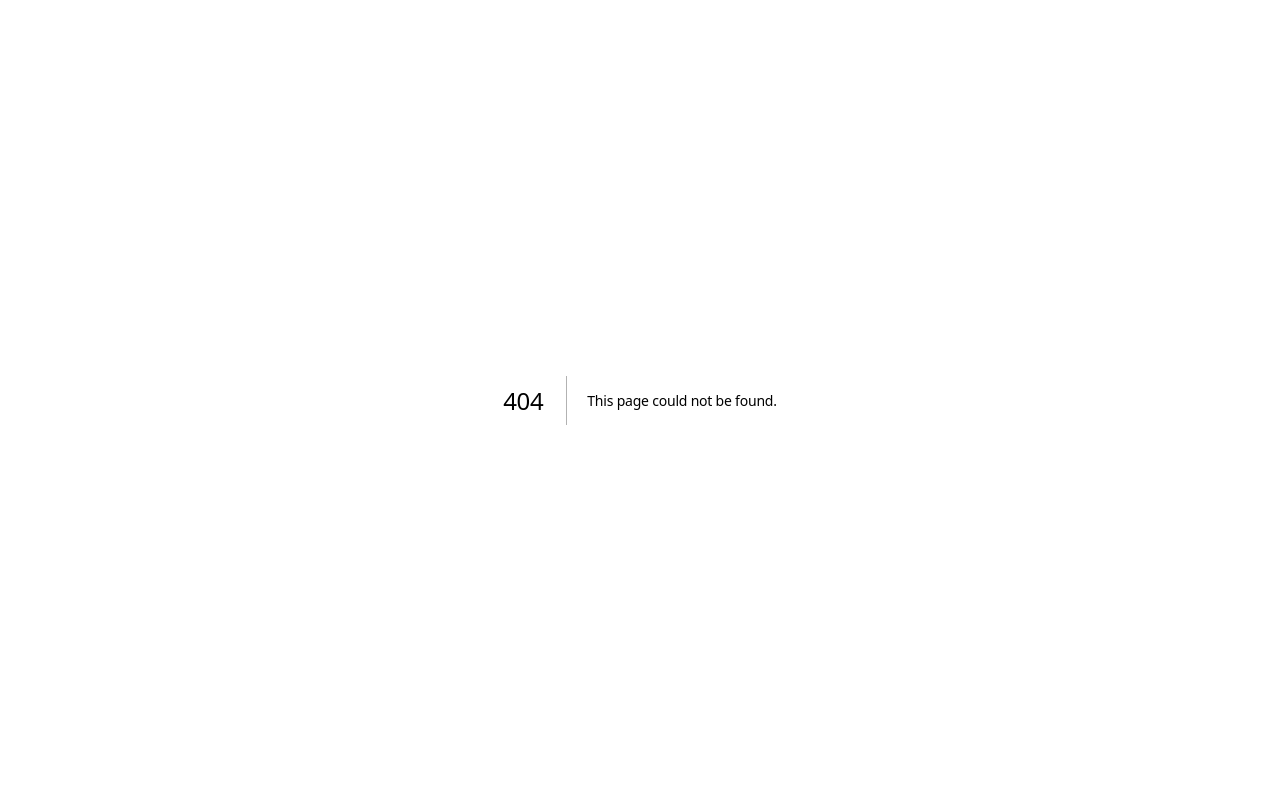
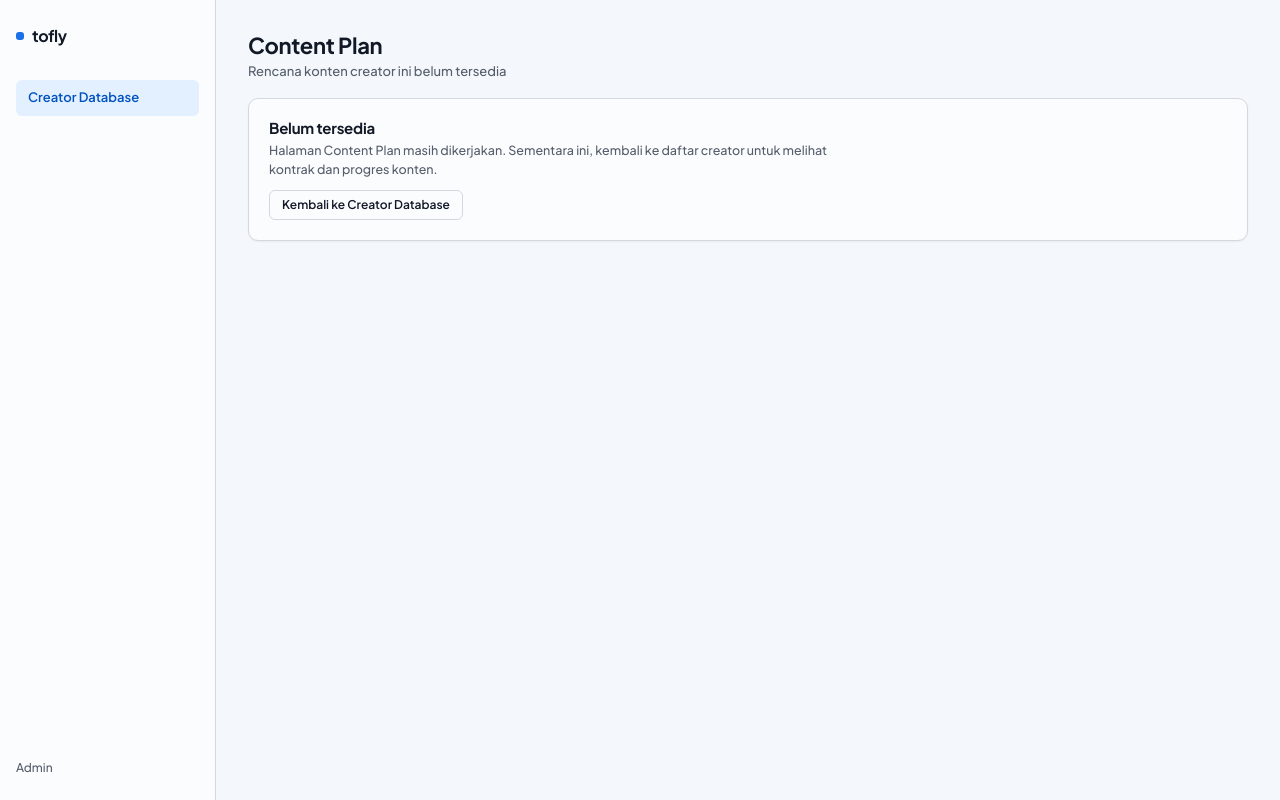
Before and after one commit to PROPENSI-PPL-Tofly/tofly-ugc-management, a Next.js app in the folder frontend/: page /admin/creators/1/content-plan in a window 1280 px wide. Before the commit this address had no page. Built offline with nearby package versions, Linux system fonts and the light colour scheme.

Commit message:
[GREEN] Land the Content Plan action on a real page instead of a 404

```diff
--- /dev/null
+++ b/frontend/src/app/admin/creators/[id]/content-plan/page.tsx
@@ -0,0 +1,40 @@
+import Link from "next/link";
+import { AppShell } from "@/components/shell/app-shell";
+import { Panel, PanelHead } from "@/components/ui/panel";
+
+export const metadata = {
+  title: "Content Plan — Tofly",
+};
+
+// A placeholder so the Content Plan action from the creator detail dialog lands on a real
+// page instead of a 404. The screen itself arrives with the Content Plan work; nothing is
+// fetched here on purpose, so there is no contract to keep in step in the meantime.
+export default async function ContentPlanPage({
+  params,
+}: {
+  params: Promise<{ id: string }>;
+}) {
+  await params;
+
+  return (
+    <AppShell
+      title="Content Plan"
+      subtitle="Rencana konten creator ini belum tersedia"
+    >
+      <Panel>
+        <PanelHead
+          title="Belum tersedia"
+          hint="Halaman Content Plan masih dikerjakan. Sementara ini, kembali ke daftar creator untuk melihat kontrak dan progres konten."
+        />
+        <div className="px-5 pb-5">
+          <Link
+            href="/admin/creators"
+            className="inline-block rounded-(--radius-control) border border-rule bg-surface px-3 py-1.5 text-xs font-semibold text-ink transition-colors hover:border-ink-2 active:bg-surface-2"
+          >
+            Kembali ke Creator Database
+          </Link>
+        </div>
+      </Panel>
+    </AppShell>
+  );
+}
```
